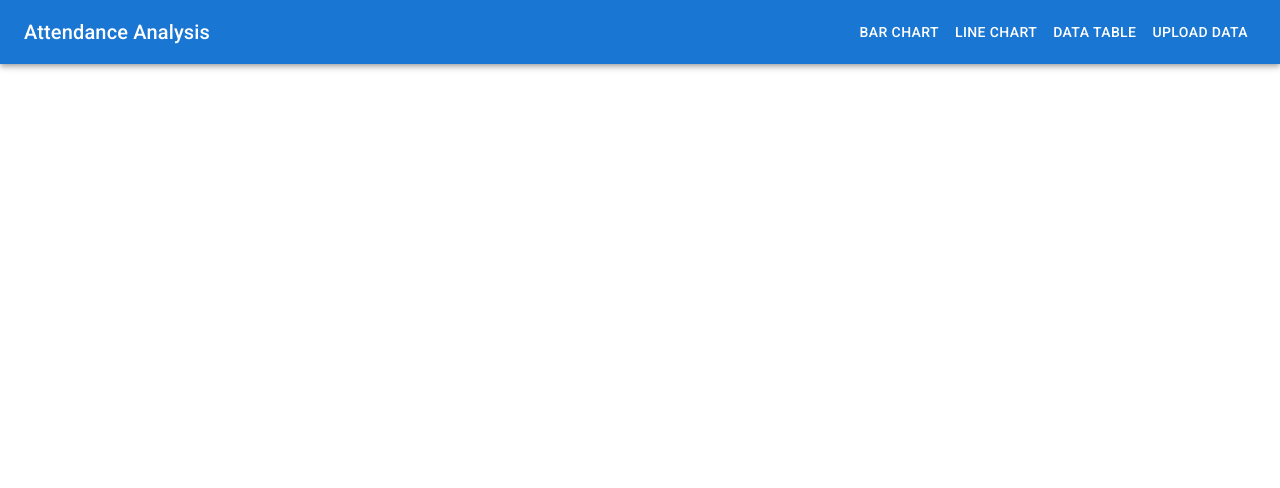
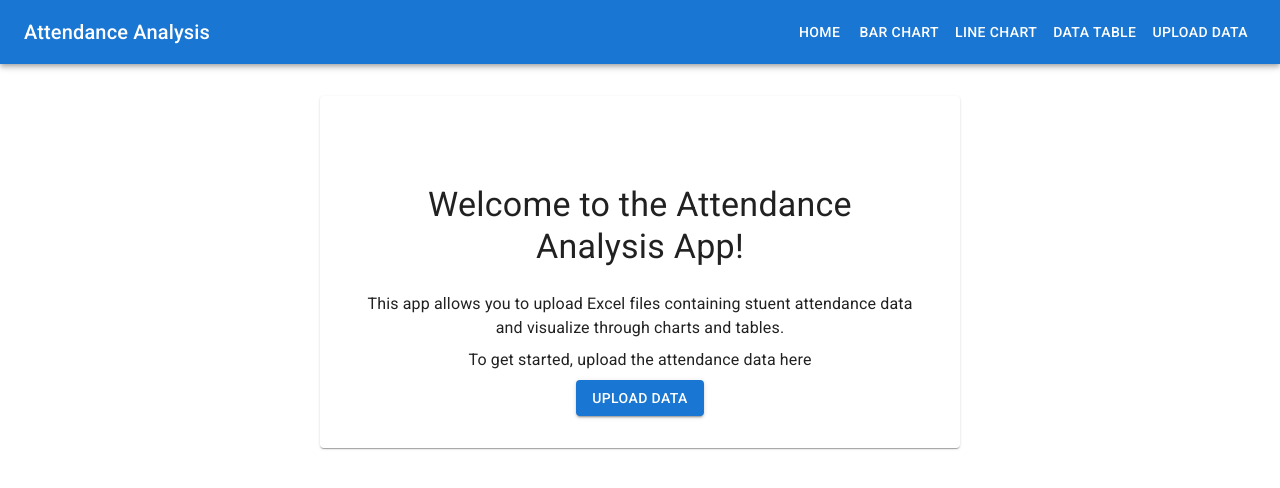
Before and after one commit to justan-kj/attendance-analysis, a React (Vite) app: page / in a window 1280 px wide. Shown: the top 488 px of the page. Built offline with nearby package versions, Linux system fonts and the light colour scheme.

Commit message:
Added simple homepage

```diff
--- a/src/App.tsx
+++ b/src/App.tsx
@@ -6,6 +6,7 @@ import UploadPage from './pages/UploadPage'
 import AppLayout from './components/AppLayout'
 import BarChartPage from './pages/BarChartPage'
 import LineChartPage from './pages/LineChartPage'
+import HomePage from './pages/HomePage'
 
 function App() {
     return (
@@ -15,6 +16,7 @@ function App() {
                 <BrowserRouter>
                     <AppLayout />
                     <Routes>
+                        <Route path="/" element={<HomePage />} />
                         <Route path="/table" element={<DataTablePage />} />
                         <Route path="/upload" element={<UploadPage />} />
                         <Route path="/barchart" element={<BarChartPage />} />
--- a/src/components/Navbar.tsx
+++ b/src/components/Navbar.tsx
@@ -13,7 +13,10 @@ export default function Navbar() {
                         sx={{ flexGrow: 1 }}
                     >
                         Attendance Analysis
-                    </Typography>
+                    </Typography>{' '}
+                    <Link to="/" style={{ color: 'inherit' }}>
+                        <Button color="inherit">Home</Button>
+                    </Link>
                     <Link to="/barchart" style={{ color: 'inherit' }}>
                         <Button color="inherit">Bar Chart</Button>
                     </Link>
--- /dev/null
+++ b/src/pages/HomePage.tsx
@@ -0,0 +1,46 @@
+import { Paper, Stack, Typography, Button } from '@mui/material'
+import React from 'react'
+import { Link } from 'react-router'
+
+const HomePage: React.FC = () => {
+    return (
+        <Paper sx={{ padding: 4, width: '50%', margin: 'auto', marginTop: 4 }}>
+            <Stack
+                direction="column"
+                sx={{ marginTop: 4, justifyContent: 'center' }}
+            >
+                <Typography
+                    variant="h4"
+                    sx={{ padding: 3, textAlign: 'center' }}
+                >
+                    Welcome to the Attendance Analysis App!
+                </Typography>
+                <Typography variant="body1" sx={{ textAlign: 'center' }}>
+                    This app allows you to upload Excel files containing stuent
+                    attendance data and visualize through charts and tables.
+                </Typography>
+                <Typography
+                    variant="body1"
+                    sx={{ padding: 1, textAlign: 'center' }}
+                >
+                    To get started, upload the attendance data here
+                </Typography>
+
+                <Button
+                    variant="contained"
+                    color="primary"
+                    sx={{ margin: 'auto' }}
+                >
+                    <Link
+                        to="/upload"
+                        style={{ color: 'inherit', textDecoration: 'none' }}
+                    >
+                        Upload Data
+                    </Link>
+                </Button>
+            </Stack>
+        </Paper>
+    )
+}
+
+export default HomePage
```
